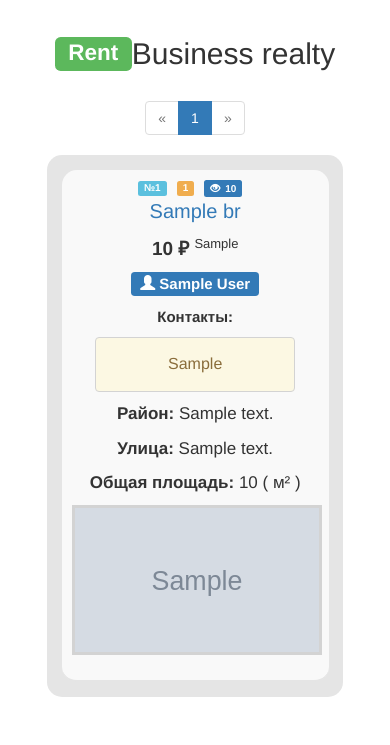
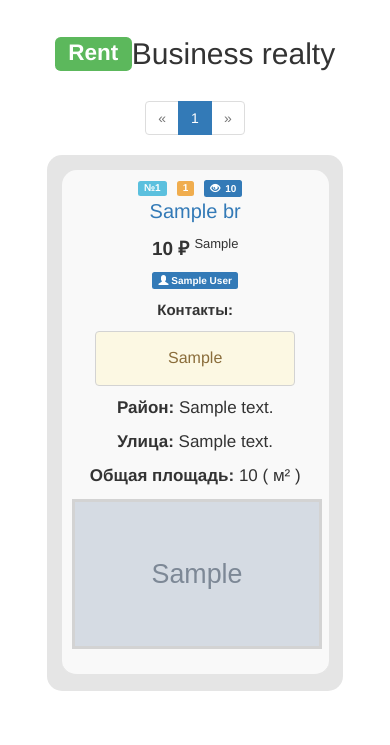
Before and after one commit to Kuj1/far_app, a Flask app: page / in a window 390 px wide. Shown: the part 55-800 px from the top of the page. Run offline with Flask 2, Linux system fonts and the light colour scheme; a user stored in the database is signed in; tables that the repository leaves empty hold one stand-in row (values such as "Sample post"); grey boxes marked "Sample" are stand-in pictures; some libraries are stand-ins or nearby versions.

Commit message:
fixe responsive layout (css style etc.)

```diff
--- a/app/static/css/cards.css
+++ b/app/static/css/cards.css
@@ -258,6 +258,7 @@
 
     .info_container {
         display: flex;
+        text-align: center;
         align-items: center;
     }
 
@@ -277,11 +278,11 @@
     }
 
     .card_author {
-        font-size: 15px;
+        font-size: 10px;
     }
 
     .contacts_label {
-        font-size: 15px
+        font-size: 15px;
     }
 
     .contacts_container {
```
